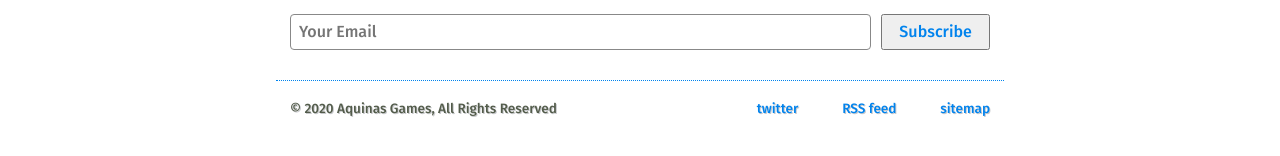
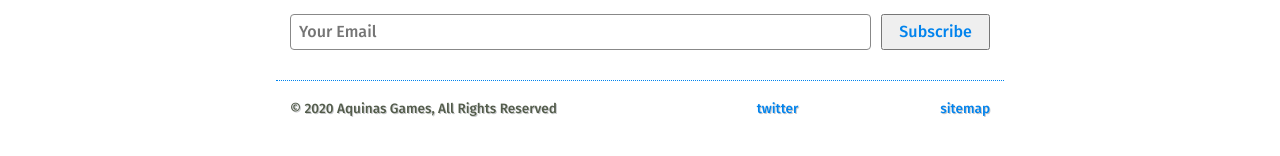
Before and after one commit to AquinasGames/website, a Jekyll site: the page built from index.html, in a window 1280 px wide. Shown: the part 323-479 px from the top of the page. Built offline with Jekyll 4.4.1, drawn with Linux system fonts in a browser that asks for light colours.

Commit message:
Remove RSS feed

```diff
--- a/_includes/footer.html
+++ b/_includes/footer.html
@@ -2,7 +2,6 @@
     <p>&copy; 2020 Aquinas Games, All Rights Reserved</p>
     <div id="footer-site-links">
         <a href="https://twitter.com/AquinasGames">twitter</a>
-        <a href="/feed.xml">RSS feed</a>
         <a href="/sitemap.xml">sitemap</a>
     </div>
 </div>
```
